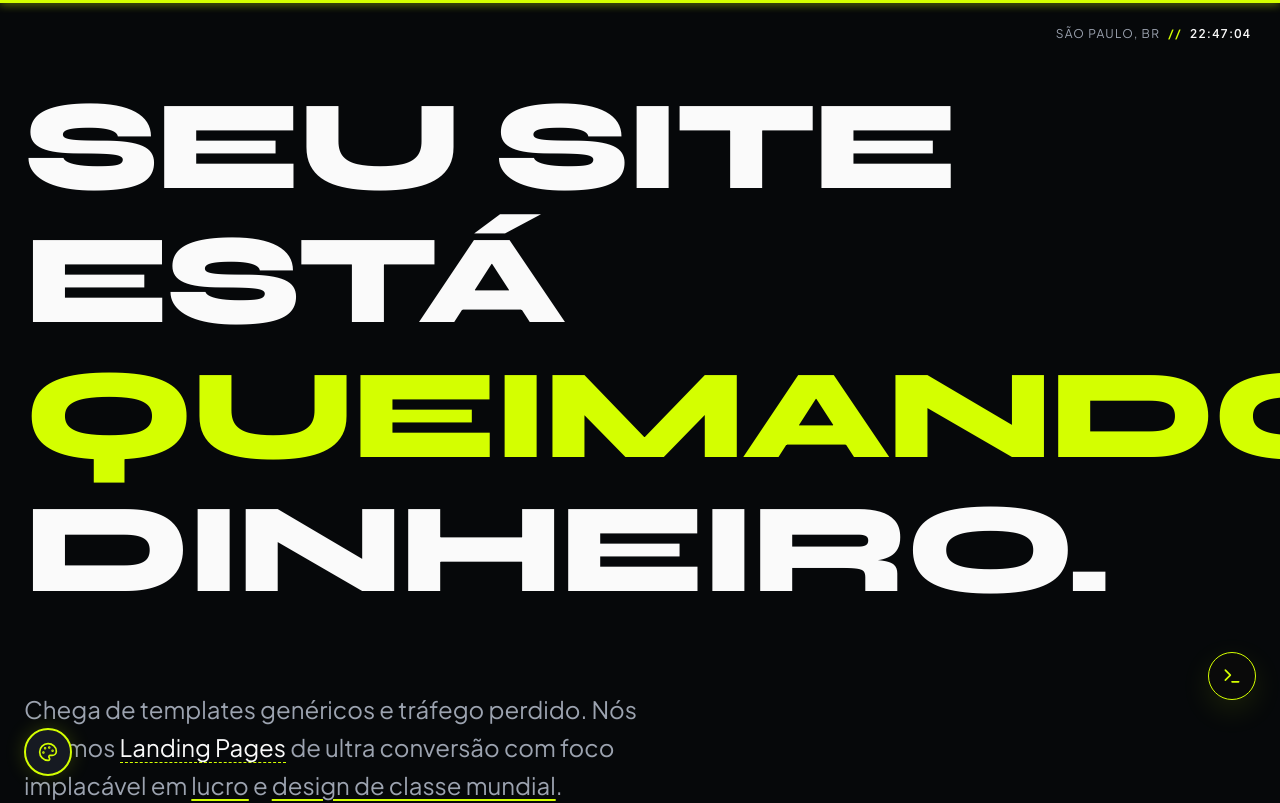
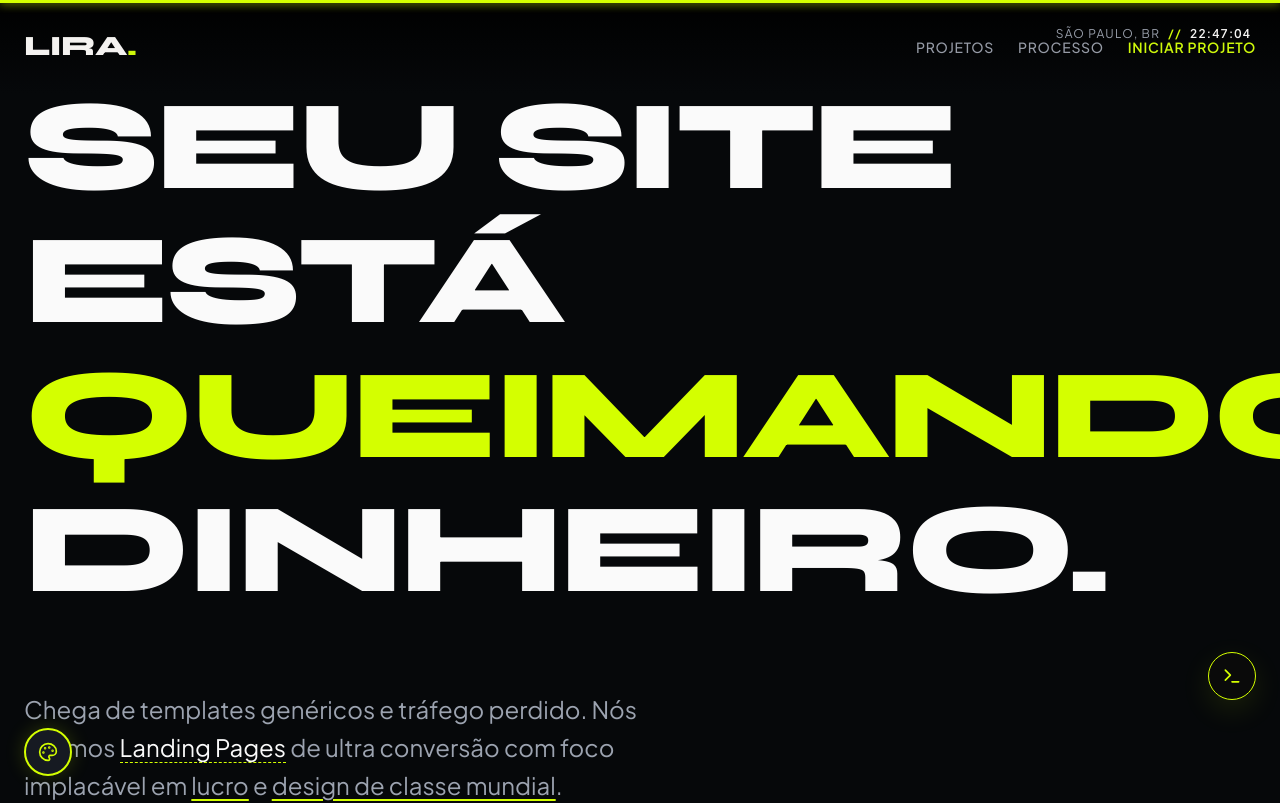
Before and after one commit to mateusoliveiradev1/lira, a React (Vite) app: page / in a window 1280 px wide. Shown: the top 803 px of the page. Built offline with nearby package versions, Linux system fonts and the light colour scheme.

Commit message:
feat(premium): adicionar Navbar minimalista no topo

```diff
--- a/src/App.jsx
+++ b/src/App.jsx
@@ -8,6 +8,7 @@ import NotFound from './pages/NotFound';
 import Lenis from '@studio-freight/lenis';
 import { useEffect, useState } from 'react';
 import { AnimatePresence } from 'framer-motion';
+import Navbar from './components/Navbar';
 import Footer from './components/Footer';
 import WhatsAppButton from './components/WhatsAppButton';
 import Preloader from './components/Preloader';
@@ -50,9 +51,10 @@ function AnimatedRoutes() {
 
   return (
     <>
+      <Navbar />
       <AnimatePresence mode="wait">
         <PageTransition key={location.pathname}>
-          <Routes location={location}>
+          <Routes location={location} key={location.pathname}>
             <Route path="/" element={<Home />} />
             <Route path="/projeto/:slug" element={<ProjectDetails />} />
             <Route path="/termos" element={<Terms />} />
--- /dev/null
+++ b/src/components/Navbar.jsx
@@ -0,0 +1,57 @@
+import { useState, useEffect } from 'react';
+import { motion, useScroll, useMotionValueEvent } from 'framer-motion';
+import MagneticButton from './MagneticButton';
+
+export default function Navbar() {
+  const { scrollY } = useScroll();
+  const [hidden, setHidden] = useState(false);
+  const [isScrolled, setIsScrolled] = useState(false);
+
+  useMotionValueEvent(scrollY, "change", (latest) => {
+    const previous = scrollY.getPrevious();
+    if (latest > 50) {
+      setIsScrolled(true);
+    } else {
+      setIsScrolled(false);
+    }
+
+    // Esconder ao descer, mostrar ao subir
+    if (latest > previous && latest > 150) {
+      setHidden(true);
+    } else {
+      setHidden(false);
+    }
+  });
+
+  return (
+    <motion.header
+      className={`navbar ${isScrolled ? 'scrolled' : ''}`}
+      variants={{
+        visible: { y: 0 },
+        hidden: { y: "-100%" }
+      }}
+      animate={hidden ? "hidden" : "visible"}
+      transition={{ duration: 0.35, ease: "easeInOut" }}
+    >
+      <div className="navbar-container">
+        <MagneticButton>
+          <a href="#" className="navbar-logo">
+            LIRA<span>.</span>
+          </a>
+        </MagneticButton>
+
+        <nav className="navbar-links">
+          <MagneticButton>
+            <a href="#projetos">Projetos</a>
+          </MagneticButton>
+          <MagneticButton>
+            <a href="#processo">Processo</a>
+          </MagneticButton>
+          <MagneticButton>
+            <a href="#contato" className="navbar-cta">Iniciar Projeto</a>
+          </MagneticButton>
+        </nav>
+      </div>
+    </motion.header>
+  );
+}
--- a/src/index.css
+++ b/src/index.css
@@ -78,6 +78,80 @@ body {
 }
 
 a { color: inherit; text-decoration: none; }
+
+/* ===================== Navigation Bar ===================== */
+.navbar {
+  position: fixed;
+  top: 0;
+  left: 0;
+  width: 100%;
+  padding: var(--space-4) 0;
+  z-index: 1000;
+  mix-blend-mode: difference; /* Para garantir que seja visível em fundos variados, ou um fundo translúcido */
+  transition: background-color 0.3s ease, padding 0.3s ease;
+}
+
+.navbar.scrolled {
+  padding: var(--space-3) 0;
+  background-color: rgba(10, 10, 10, 0.8);
+  backdrop-filter: blur(12px);
+  -webkit-backdrop-filter: blur(12px);
+  border-bottom: 1px solid rgba(255, 255, 255, 0.05);
+  mix-blend-mode: normal;
+}
+
+.navbar-container {
+  display: flex;
+  align-items: center;
+  justify-content: space-between;
+  max-width: 1400px;
+  margin: 0 auto;
+  padding: 0 var(--space-4);
+}
+
+.navbar-logo {
+  font-family: var(--font-display);
+  font-size: 1.75rem;
+  font-weight: 800;
+  color: var(--fg-base);
+  letter-spacing: -0.02em;
+  display: flex;
+}
+
+.navbar-logo span {
+  color: var(--accent-primary);
+}
+
+.navbar-links {
+  display: flex;
+  align-items: center;
+  gap: var(--space-4);
+}
+
+.navbar-links a {
+  font-family: var(--font-mono);
+  font-size: 0.875rem;
+  font-weight: 500;
+  color: var(--fg-muted);
+  text-transform: uppercase;
+  letter-spacing: 0.05em;
+  transition: color 0.3s ease;
+}
+
+.navbar-links a:hover {
+  color: var(--fg-base);
+}
+
+.navbar-cta {
+  color: var(--accent-primary) !important;
+  font-weight: 700 !important;
+}
+
+@media (max-width: 768px) {
+  .navbar-links {
+    display: none; /* Em mobile podemos colocar apenas um menu hamburger depois, ou sumir por enquanto */
+  }
+}
 
 /* ===================== Typography ===================== */
 h1, h2, h3, h4, .h2-reveal {
```
